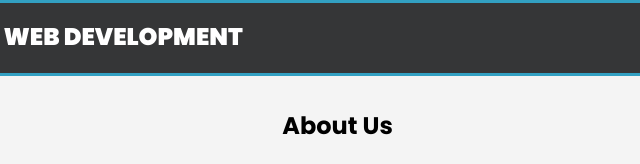
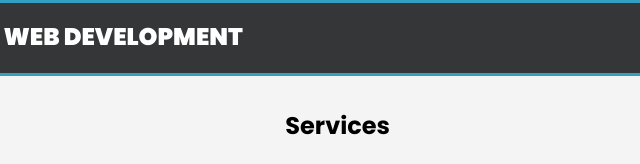
Before and after one commit to sandakkamounika/email-newsletter, a plain HTML site: page services.html in a window 1280 px wide. Shown: the top 164 px of the page, 159-799 px from the left. Drawn offline with Linux system fonts and the light colour scheme.

Commit message:
changed h1 tag has services

```diff
--- a/services.html
+++ b/services.html
@@ -32,7 +32,7 @@
     <main class = "services">
       <div class="container">
         <article class="col">
-          <h1>About Us</h1>
+          <h1>Services</h1>
           <p>
             Lorem ipsum dolor, sit amet consectetur adipisicing elit. Eos
             voluptates dolorum minus necessitatibus distinctio amet, possimus
```
